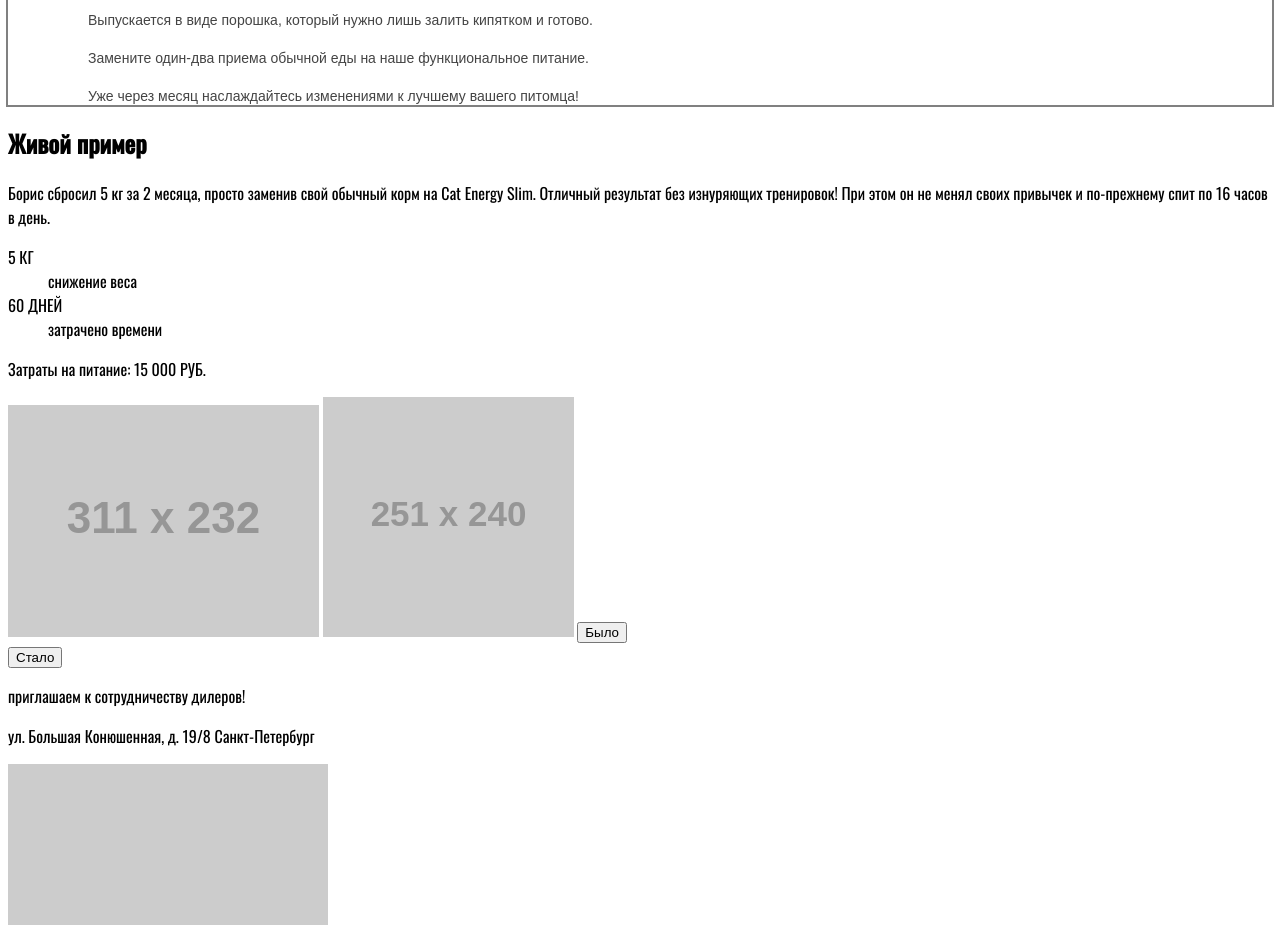
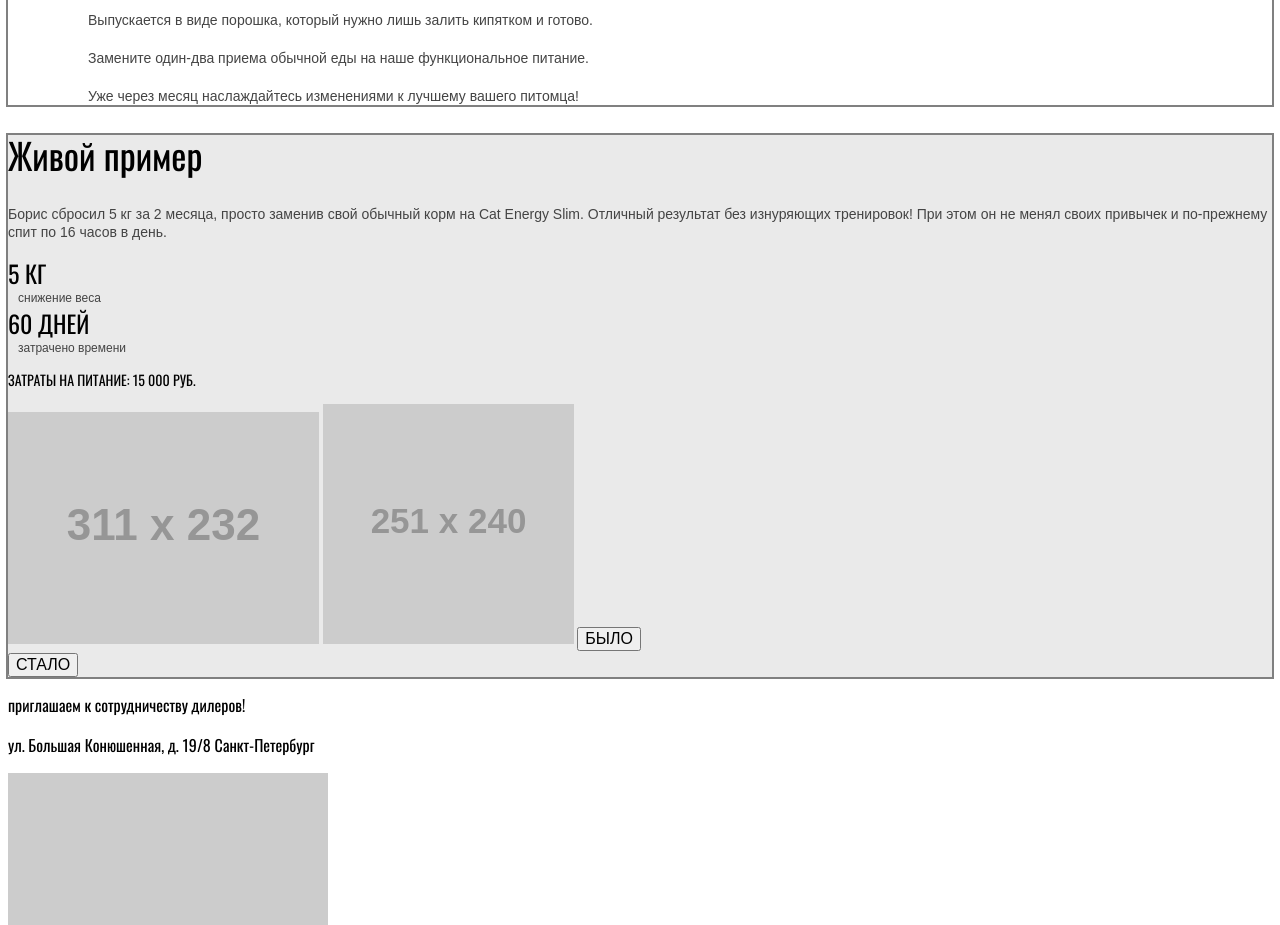
Before and after one commit to IvanLysukhin/1482089-cat-energy-21, a website: page source/index.html in a window 1280 px wide. Shown: the part 1200-2125 px from the top of the page. Drawn offline with nearby package versions, Linux system fonts and the light colour scheme; files that its build step writes are made by us from their sources; placeholder pictures from the web are drawn by us.

Commit message:
Добавил базовые стили для блока примера и кнопок слайдера

```diff
--- /dev/null
+++ b/source/less/blocks/example.less
@@ -0,0 +1,43 @@
+.example {
+  outline: 2px solid grey;
+  font-family: "Oswald", "Arial", sans-serif;
+  color: @basic-black;
+  background-color: @darker_grey;
+}
+
+.example__title {
+  font-size: 36px;
+  line-height: 40px;
+  font-weight: normal;
+}
+
+.example__text {
+  font-family: "Arial", sans-serif;
+  font-weight: normal;
+  font-size: 14px;
+  line-height: 18px;
+  color: @special_dark-grey;
+}
+
+.example__list {
+  .reset-list
+}
+
+.example__term {
+  font-weight: normal;
+  font-size: 24px;
+}
+
+.example__definition {
+  font-family: "Arial", sans-serif;
+  font-weight: normal;
+  font-size: 12px;
+  color: @special_dark-grey;
+  margin-left: 10px;
+}
+
+.example__cost {
+  font-weight: normal;
+  font-size: 14px;
+  text-transform: uppercase;
+}
--- /dev/null
+++ b/source/less/blocks/slider.less
@@ -0,0 +1,5 @@
+.slider__button {
+  font-weight: normal;
+  font-size: 16px;
+  text-transform: uppercase;
+}
--- a/source/less/style.less
+++ b/source/less/style.less
@@ -17,3 +17,7 @@
 @import "blocks/programs.less";
 
 @import "blocks/benefits.less";
+
+@import "blocks/example.less";
+
+@import "blocks/slider.less";
--- a/source/less/utils/color.less
+++ b/source/less/utils/color.less
@@ -2,4 +2,5 @@
 @basic-white: #FFFFFF;
 @basic-green: #68B738;
 @basic_grey: #F2F2F2;
+@darker_grey: #EAEAEA;
 @special_dark-grey: #444444;
```
